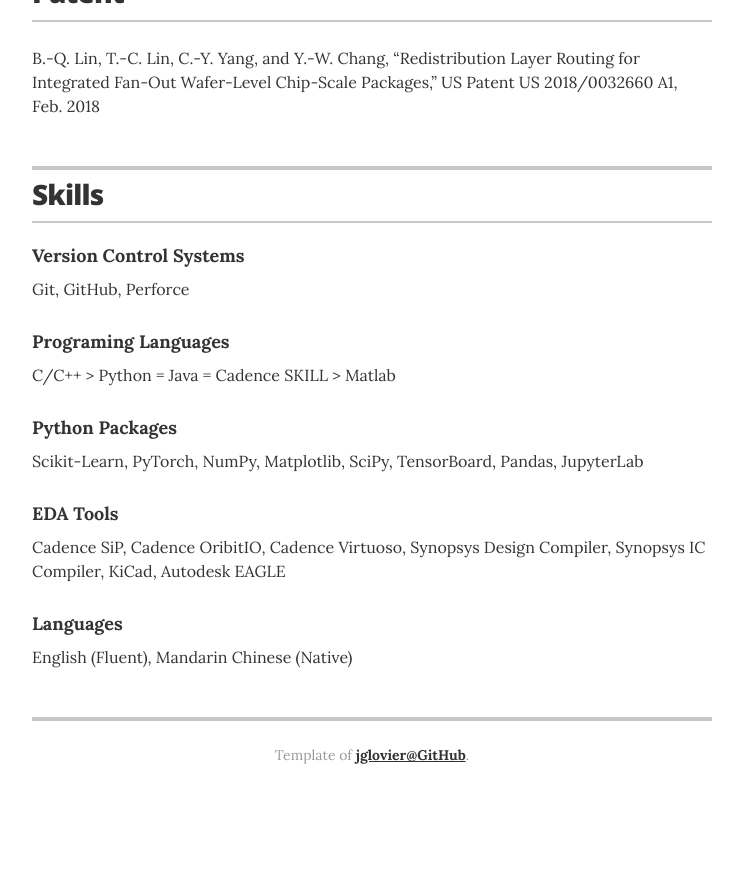
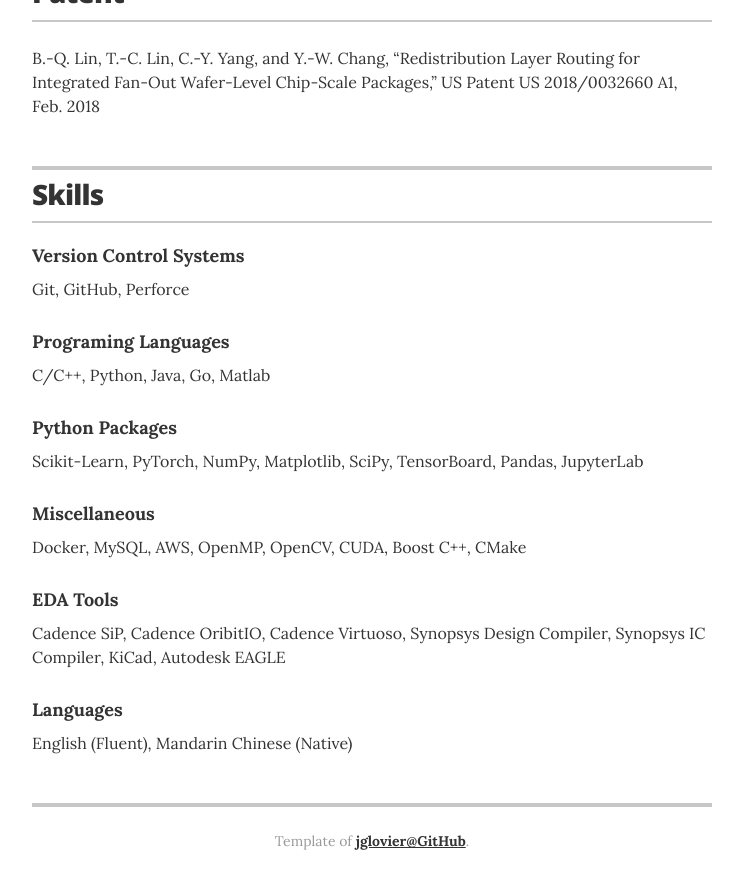
Before and after one commit to jamestclin/jamestclin.github.io, a Jekyll site: the page built from index.html, in a window 1280 px wide and 900 px high, scrolled down 3260 px. Shown: the top 889 px of the window, without its empty margins (268-1011 px from the left). Built offline with Jekyll 4.4.1, drawn with Linux system fonts in a browser that asks for light colours; before the commit the page ends 4074 px from its top, so only the background shows below that.

Commit message:
Update skills.yml

```diff
--- a/_data/skills.yml
+++ b/_data/skills.yml
@@ -3,10 +3,13 @@
   description: Git, GitHub, Perforce
 
 - skill: Programing Languages
-  description: C/C++ > Python = Java = Cadence SKILL > Matlab
+  description: C/C++, Python, Java, Go, Matlab
 
 - skill: Python Packages
   description: Scikit-Learn, PyTorch, NumPy, Matplotlib, SciPy, TensorBoard, Pandas, JupyterLab
+
+- skill: Miscellaneous
+  description: Docker, MySQL, AWS, OpenMP, OpenCV, CUDA, Boost C++, CMake
 
 - skill: EDA Tools
   description: Cadence SiP, Cadence OribitIO, Cadence Virtuoso, Synopsys Design Compiler, Synopsys IC Compiler, KiCad, Autodesk EAGLE
```
